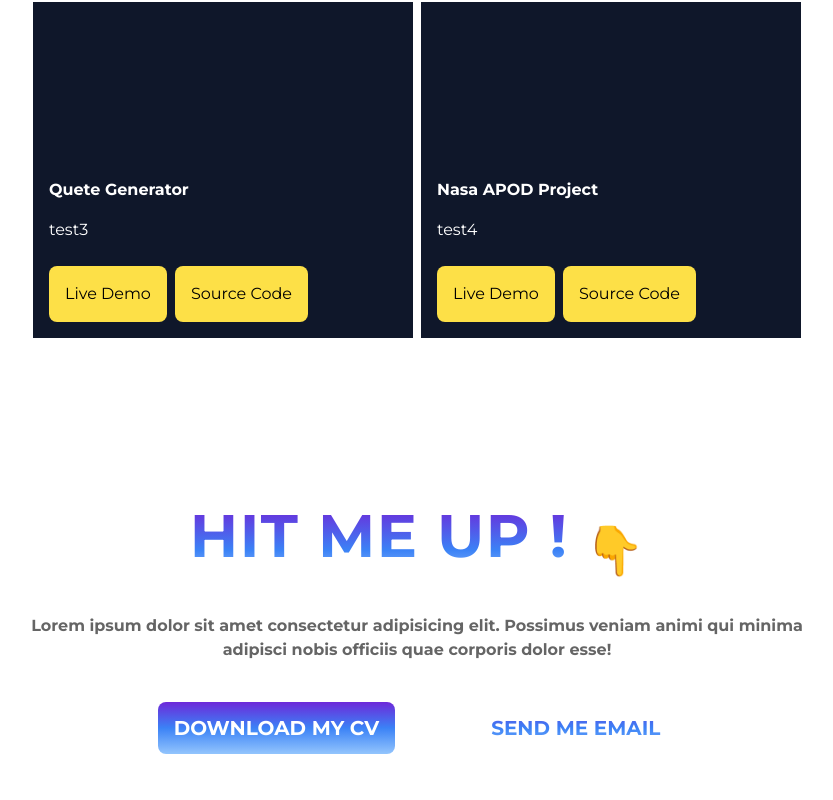
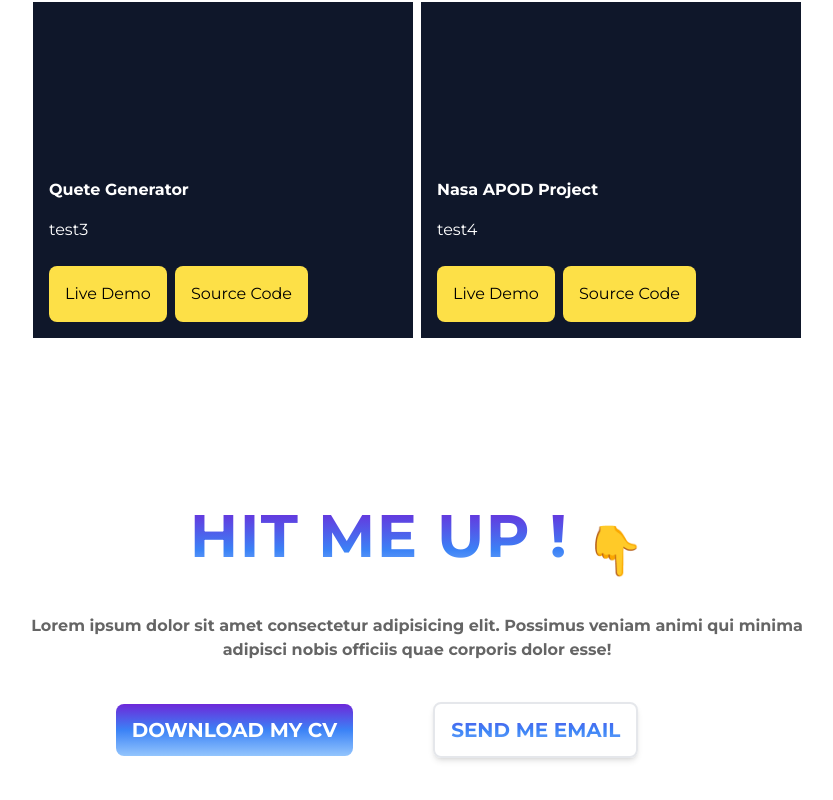
Before and after one commit to yusufskebbe/portfolio-main, a React (Vite) app: page / in a window 1280 px wide. Shown: the part 1692-2492 px from the top of the page, without its empty margins (223-1056 px from the left). Built offline with nearby package versions, Linux system fonts and the light colour scheme.

Commit message:
download cv implementation

```diff
--- /dev/null
+++ b/src/components/Modal.jsx
@@ -0,0 +1,15 @@
+import React, { useState } from 'react'
+
+function Modal({modal,onClose}) {
+
+
+
+  return (
+
+    <div >
+       {modal && <div className='w-[100vw] h-[100vh] inset-0 bg-gray-500 z-50 fixed'>Modal</div>  }
+    </div>
+  )
+}
+
+export default Modal
--- a/src/components/ReactMe.jsx
+++ b/src/components/ReactMe.jsx
@@ -1,6 +1,18 @@
-import React from 'react'
+import React, { useState } from 'react'
+import cv from '../assets/cv.pdf.pdf';
+import Modal from './Modal';
 
 function ReactMe() {
+
+
+  const [modal, setModal] = useState(false)
+
+
+  // function handleModal (){
+  //   setModal(!modal)
+  // }
+
+
   return (
     <div className='mt-40 flex flex-col justify-center items-center '>
       <div className='flex gap-4'>
@@ -15,8 +27,10 @@ function ReactMe() {
             <p className='font-semibold'>kebbeyusuf@gmail.com</p>
             </div> */}
             <div className='flex  justify-around items-center gap-20'>
-        <a href="" className='mt-10 py-3 px-4 bg-gradient-to-b from-violet-700  via-blue-500 to-blue-300  text-white font-semibold rounded-lg uppercase text-xl'>Download my Cv</a>
-        <a href="" className='mt-10 py-3 px-4 bg-gradient-to-b from-violet-700  via-blue-500 to-blue-300  text-transparent bg-clip-text font-semibold rounded-lg uppercase text-xl '>send me email</a>
+        <a href={cv} download="cv"className='mt-10 py-3 px-4 bg-gradient-to-b from-violet-700  via-blue-500 to-blue-300  text-white font-semibold rounded-lg uppercase text-xl hover:scale-110 transition-all'>Download my Cv</a>
+        <button onClick={()=> setModal(true)}  className='mt-10 py-3 px-4 bg-gradient-to-b from-violet-700  via-blue-500 to-blue-300  text-transparent bg-clip-text font-semibold rounded-lg uppercase text-xl border-solid border-2 shadow-md  '>send me email</button>
+        <Modal modal={modal} onClose= {()=> setModal(false)} />
+
         </div>
 
 
```
Also changed, not shown: 1 other file (tests, documents, lock files or other folders).
